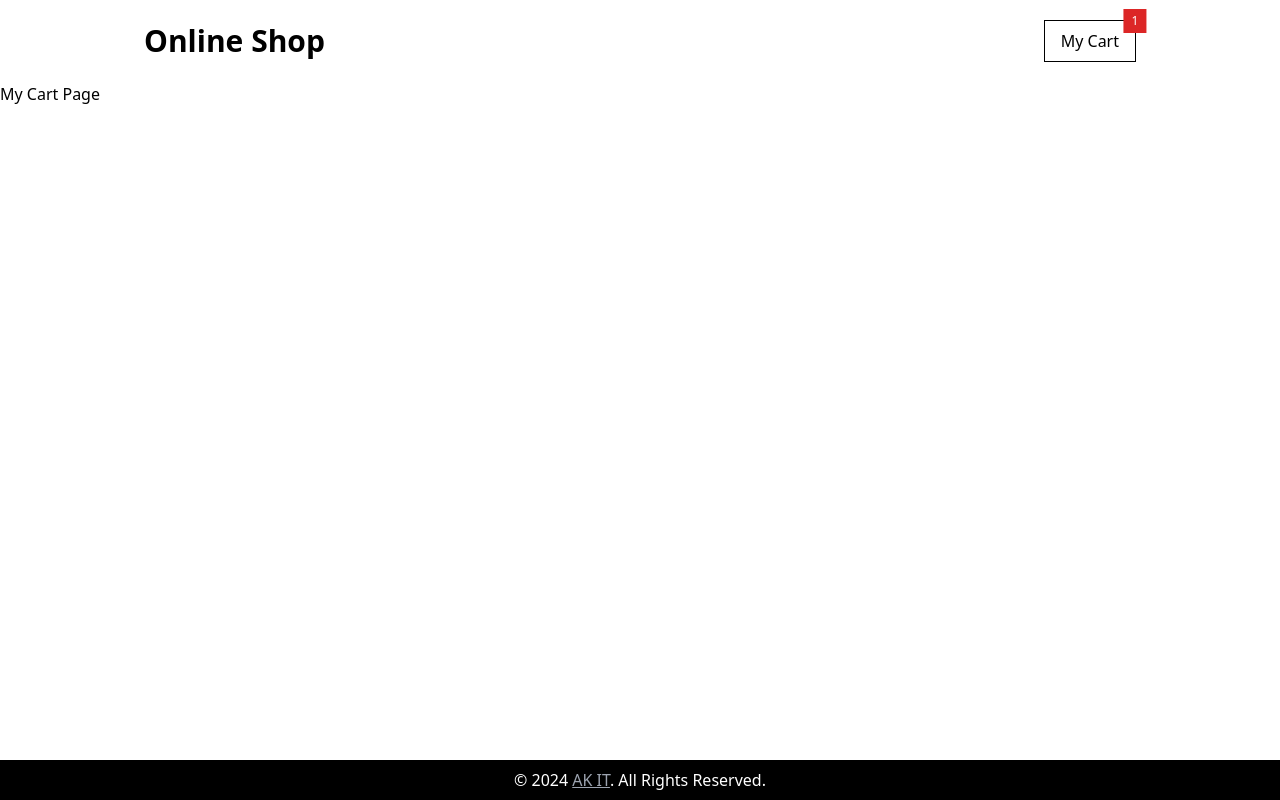
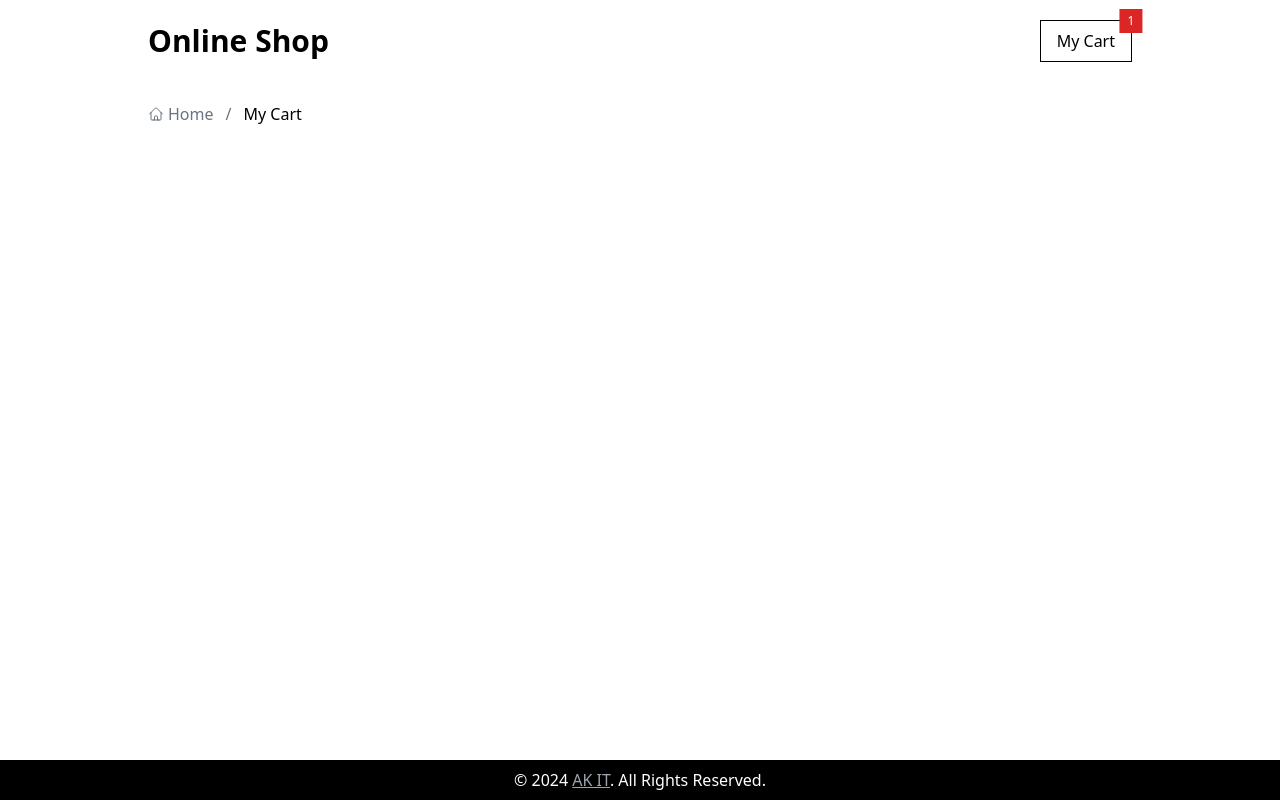
Before and after one commit to aungkhant2002/online-shop, a React (Vite) app: page /my-cart in a window 1280 px wide. Built offline with nearby package versions, Linux system fonts and the light colour scheme.

Commit message:
feat: breadcrumb

```diff
--- /dev/null
+++ b/src/components/BreadCrumb.jsx
@@ -0,0 +1,21 @@
+import {Link} from "react-router-dom";
+
+// eslint-disable-next-line react/prop-types
+export default function BreadCrumb({currentPageTitle}) {
+    return (
+        <div className="w-full flex gap-3 mb-5">
+            <Link to={'/'} className="text-gray-500">
+                <div className="flex gap-1 items-center justify-between">
+                    <svg xmlns="http://www.w3.org/2000/svg" fill="none" viewBox="0 0 24 24" strokeWidth={1.5}
+                         stroke="currentColor" className="size-4">
+                        <path strokeLinecap="round" strokeLinejoin="round"
+                              d="m2.25 12 8.954-8.955c.44-.439 1.152-.439 1.591 0L21.75 12M4.5 9.75v10.125c0 .621.504 1.125 1.125 1.125H9.75v-4.875c0-.621.504-1.125 1.125-1.125h2.25c.621 0 1.125.504 1.125 1.125V21h4.125c.621 0 1.125-.504 1.125-1.125V9.75M8.25 21h8.25"/>
+                    </svg>
+                    Home
+                </div>
+            </Link>
+            <span className="text-gray-500">/</span>
+            <p>{currentPageTitle}</p>
+        </div>
+    )
+}
--- a/src/components/Header.jsx
+++ b/src/components/Header.jsx
@@ -3,8 +3,8 @@
 
 export default function Header() {
     return (
-        <header className="p-5">
-            <Container>
+        <Container>
+            <header className="p-5">
                 <div className="flex justify-between items-center">
                     <Link to={"/"} className="text-3xl font-bold">Online Shop</Link>
                     <Link to={"/my-cart"} className="border border-black px-4 py-2 relative">My Cart
@@ -12,7 +12,7 @@
                             className="absolute top-0 right-0 translate-x-1/2 -translate-y-1/2 inline-block bg-red-600 text-white text-xs px-2 py-1">1</span>
                     </Link>
                 </div>
-            </Container>
-        </header>
+            </header>
+        </Container>
     )
 }
--- a/src/pages/MyCart.jsx
+++ b/src/pages/MyCart.jsx
@@ -1,5 +1,13 @@
+import Container from "../components/Container.jsx";
+import BreadCrumb from "../components/BreadCrumb.jsx";
+
 export default function MyCart() {
     return (
-        <div className="">My Cart Page</div>
+        <Container>
+            <div className="p-5">
+                <BreadCrumb currentPageTitle="My Cart"></BreadCrumb>
+
+            </div>
+        </Container>
     )
 }
--- a/src/pages/ProductDetail.jsx
+++ b/src/pages/ProductDetail.jsx
@@ -2,6 +2,7 @@
 import products from "../data/products.js";
 import Container from "../components/Container.jsx";
 import Rating from "../components/Rating.jsx";
+import BreadCrumb from "../components/BreadCrumb.jsx";
 
 export default function ProductDetail() {
     const {product_id} = useParams();
@@ -9,6 +10,7 @@
     return (
         <Container>
             <div className="px-5 pb-5">
+                <BreadCrumb currentPageTitle="Product Detail"></BreadCrumb>
                 <div className="border border-black p-5 ">
                     <div className="grid grid-cols-1 lg:grid-cols-2">
                         <div className="col-span-1">
```
